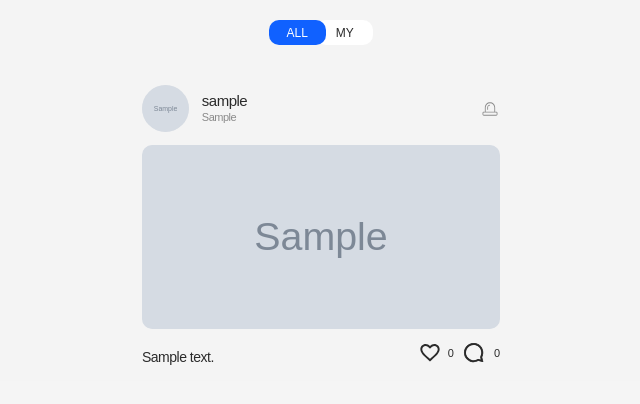
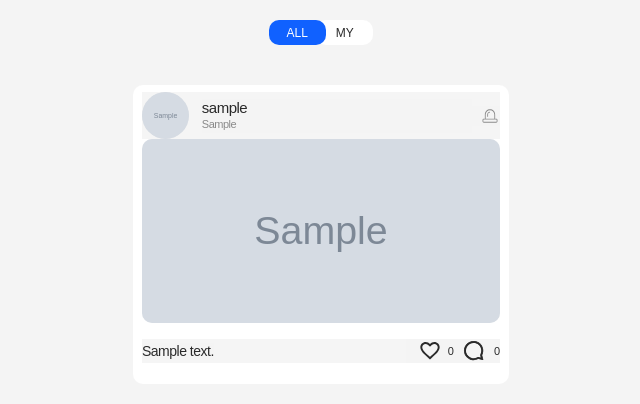
Before and after one commit to LikeLion-at-DGU/2025-simba-3-leader200nam, a Django app: page /feed/ in a window 1280 px wide. Shown: the part 106-510 px from the top of the page, without its empty margins (319-959 px from the left). Run offline with Django 5.2, Linux system fonts and the light colour scheme; a user stored in the database is signed in; tables that the repository leaves empty hold one stand-in row (values such as "Sample post"); grey boxes marked "Sample" are stand-in pictures; some web fonts are replaced.

Commit message:
fix: 피드 페이지 수정

```diff
--- a/feed/views.py
+++ b/feed/views.py
@@ -26,7 +26,7 @@ def feed_list(request):
         author_id__in=friend_ids,
         is_private=False,
         is_deleted=False  # 삭제되지 않은 피드만
-    ).order_by('-created_at')
+    ).select_related('author').order_by('-created_at')
 
     # 각 피드에 대한 '좋아요' 및 '공개' 여부 추가
     for feed in feeds:
--- a/main/templates/ending2/ending2page.html
+++ b/main/templates/ending2/ending2page.html
@@ -1,5 +1,11 @@
 {% extends "baseNoneHeader.html" %} {% block content %} {% load static %}
 <link rel="stylesheet" href="{% static 'css/page/ending2page.css' %}" />
+<style>
+  body {
+    background-image: url('{% static "images/winter.png" %}');
+    font-family: "Moneygraphy-Rounded", sans-serif;
+  }
+</style>
 
 <div class="ending2-container">
   <h1 id="ending2Text"></h1>
--- a/main/templates/feed/feedpage.html
+++ b/main/templates/feed/feedpage.html
@@ -1,5 +1,7 @@
 {% extends "base.html" %} {% load static %} {% block content %}
 <link rel="stylesheet" href="{% static 'css/page/feedpage.css' %}" />
+
+{% csrf_token %}
 
 <!-- 게시물 필터 -->
 <div class="filter-toggle">
@@ -69,6 +71,7 @@
             >게시물 공개</span
           >
         </button>
+        {% endif %}
         <img
           src="{% static 'images/Siren.svg' %}"
           class="siren-report-btn"
@@ -76,12 +79,11 @@
             width: 20px;
             height: 20px;
             margin-left: 8px;
-            display: none;
+            display: block;
             cursor: pointer;
           "
           alt="신고"
         />
-        {% endif %}
         <div class="more-menu hidden">
           {% if feed.author == user %}
           <button
--- a/project/static/css/page/endingpage.css
+++ b/project/static/css/page/endingpage.css
@@ -387,7 +387,8 @@ body {
   font-family: "Moneygraphy-Rounded", sans-serif;
   overflow: hidden;
   position: relative;
-  background: linear-gradient(#dbeaff, #fff);
+  /* background: linear-gradient(#dbeaff, #fff); 삭제 또는 주석처리 */
+  background: none !important;
 }
 
 .Ako2-img {
--- a/project/static/css/page/feedpage.css
+++ b/project/static/css/page/feedpage.css
@@ -3,15 +3,18 @@
   display: flex;
   flex-direction: column;
   align-items: center;
-  gap: 2rem;
+  gap: 7px;
 }
 
 .post-card {
-  width: 358px;
-  height: 280px;
+  width: 376px;
+  height: 299px;
   flex-shrink: 0;
-  background-color: transparent;
-  border-radius: 12px;
+  background: #fff;
+  border-radius: 10px;
+  padding: 7px 9px 14px 9px;
+  display: flex;
+  flex-direction: column;
 }
 
 .post-header {
@@ -107,11 +110,12 @@
 }
 
 .post-img {
-  width: 358px;
+  width: 100%;
   height: 184px;
   flex-shrink: 0;
-  margin-top: 0.8rem;
   border-radius: 10px;
+  object-fit: cover;
+  display: block;
 }
 
 .post-caption {
@@ -122,11 +126,10 @@
   font-weight: 400;
   line-height: 17px;
   letter-spacing: -0.5px;
-  margin-top: 0.5rem;
 }
 
 .post-footer {
-  margin-top: 0.5rem;
+  margin-top: 16px;
   display: flex;
   justify-content: space-between;
   align-items: center;
--- a/project/static/js/page/endingpage.js
+++ b/project/static/js/page/endingpage.js
@@ -108,6 +108,12 @@ document.addEventListener("DOMContentLoaded", function () {
   nextIcon.addEventListener("click", function () {
     endingContainer.style.display = "none";
     ending2Container.classList.remove("hidden");
+    // 배경이미지 명시적으로 다시 설정
+    document.body.style.backgroundImage = "url('/static/images/winter.png')";
+    document.body.style.backgroundSize = "cover";
+    document.body.style.backgroundRepeat = "no-repeat";
+    document.body.style.backgroundPosition = "center center";
+    document.body.style.fontFamily = "Moneygraphy-Rounded, sans-serif";
     showNextSlide();
   });
 
```
Also changed, not shown: main/templates/ending/endingpage.html (+7 -1 lines).
